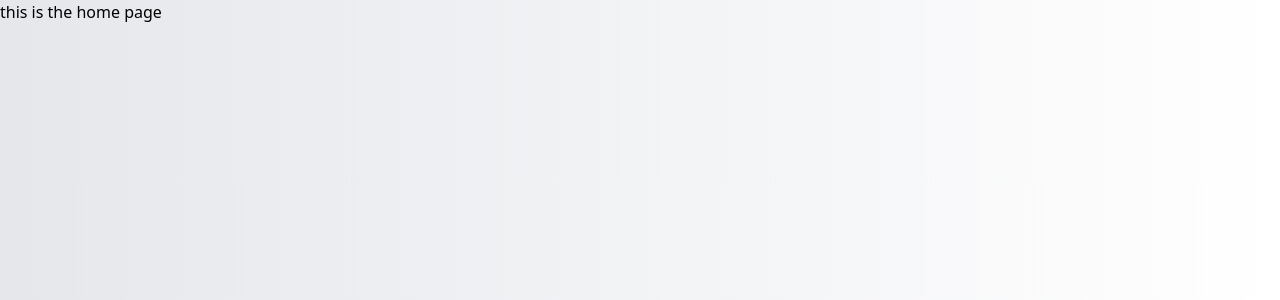
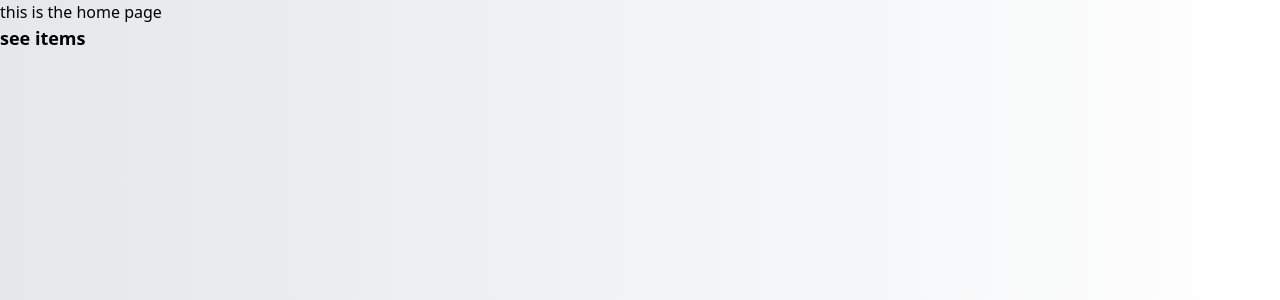
Before and after one commit to sashaTen/e-commerce-full-stack-app-, a Django app: page / in a window 1280 px wide. Shown: the part 72-372 px from the top of the page. Run offline with Django 4.2, Linux system fonts and the light colour scheme.

Commit message:
added  link   to items  in   main   page

```diff
--- a/store/core/templates/index.html
+++ b/store/core/templates/index.html
@@ -2,4 +2,7 @@
 {% block   title %}welcome to  commerce{% endblock %}
 {% block  content%}
 <h2>    this is the   home  page    </h2>
+<a href="{% url 'item'  %}" class="text-lg font-semibold" style="color: black;">
+  see  items
+</a>
 {%  endblock %}
```
Also changed, not shown: store/db.sqlite3.
